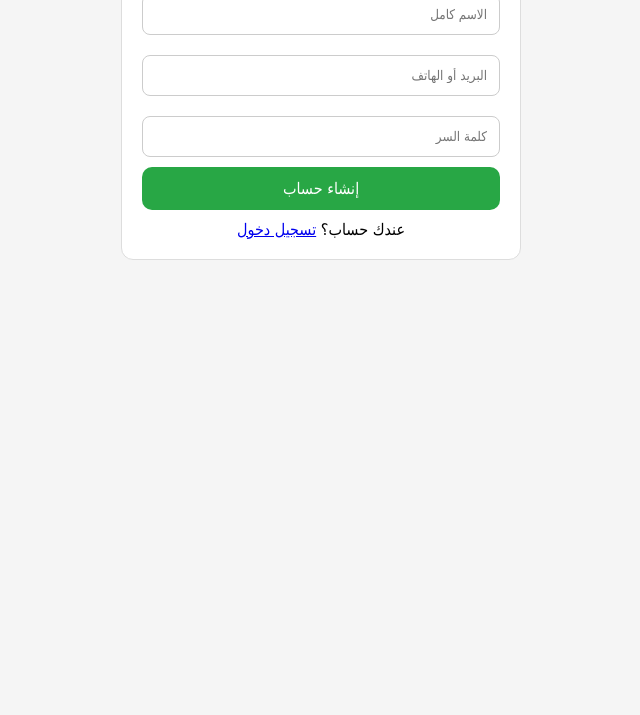
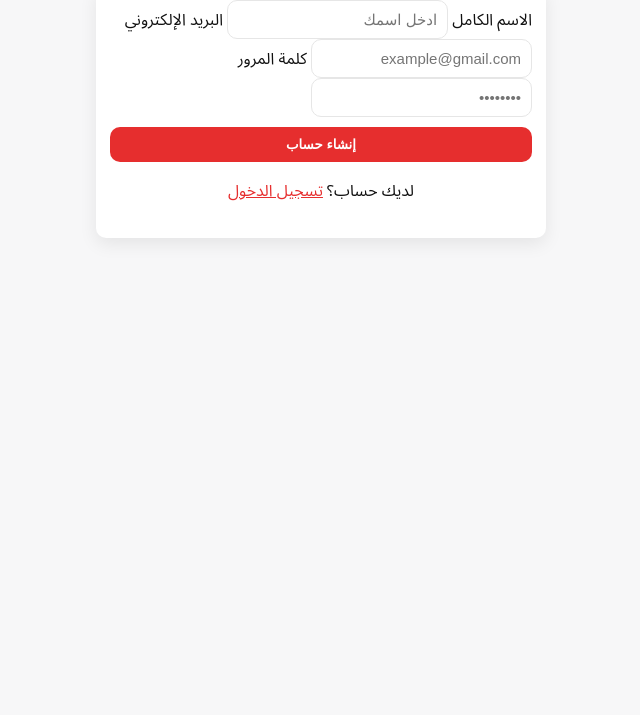
Before and after one commit to mustafaaldow233-ops/global-market-1, a plain HTML site: page pages/register.html in a window 1280 px wide. Shown: the part 105-820 px from the top of the page, without its empty margins (319-959 px from the left). Drawn offline with Linux system fonts and the light colour scheme; files that its build step writes are made by us from their sources.

Commit message:
Update register.html

```diff
--- a/pages/register.html
+++ b/pages/register.html
@@ -2,35 +2,69 @@
 <html lang="ar" dir="rtl">
 <head>
     <meta charset="UTF-8">
+    <meta name="viewport" content="width=device-width, initial-scale=1.0">
     <title>إنشاء حساب</title>
-  <link rel="stylesheet" href="../assets/css/main.css">
-  <style>
-    .form-box {max-width:400px;margin:40px auto;background:#fff;padding:20px;border-radius:12px;border:1px solid #ddd;}
-    input {width:100%;padding:12px;margin:10px 0;border:1px solid #ccc;border-radius:8px;}
-    button {width:100%;padding:12px;background:#28a745;color:#fff;border:0;border-radius:10px;font-size:16px;cursor:pointer;}
-  </style>
+    <link rel="stylesheet" href="../styles.css">
 </head>
+
 <body>
 
-<div class="form-box">
-  <h2>إنشاء حساب</h2>
+    <div class="container">
 
-  <input type="text" placeholder="الاسم كامل">
-  <input type="text" placeholder="البريد أو الهاتف">
-  <input type="password" placeholder="كلمة السر">
+        <h2 style="text-align:center;">إنشاء حساب جديد</h2>
 
-  <button onclick="register()">إنشاء حساب</button>
+        <form id="registerForm" class="result-item" style="max-width:450px;margin:20px auto;">
 
-  <p style="margin-top:10px;text-align:center;">
-    عندك حساب؟ <a href="login.html">تسجيل دخول</a>
+            <label>الاسم الكامل</label>
+            <input type="text" id="name" required class="search-input" placeholder="ادخل اسمك">
+
+            <label>البريد الإلكتروني</label>
+            <input type="email" id="email" required class="search-input" placeholder="example@gmail.com">
+
+            <label>كلمة المرور</label>
+            <input type="password" id="password" required class="search-input" placeholder="••••••••">
+
+            <button type="submit" class="search-btn" style="width:100%;margin-top:10px;">
+                إنشاء حساب
+            </button>
+
+            <p style="text-align:center;margin-top:12px;">
+                لديك حساب؟ <a href="login.html" style="color:#e62e2e;">تسجيل الدخول</a>
             </p>
+
+        </form>
+
     </div>
 
     <script>
-function register() {
-  alert("تم إنشاء الحساب ✔");
-  location.href = "login.html";
+        const registerForm = document.getElementById("registerForm");
+
+        registerForm.addEventListener("submit", function(e){
+            e.preventDefault();
+
+            let name = document.getElementById("name").value.trim();
+            let email = document.getElementById("email").value.trim();
+            let password = document.getElementById("password").value.trim();
+
+            if(name === "" || email === "" || password === ""){
+                alert("الرجاء ملء جميع الحقول");
+                return;
             }
+
+            // حفظ البيانات داخل localStorage
+            let user = {
+                name: name,
+                email: email,
+                password: password
+            };
+
+            localStorage.setItem("user", JSON.stringify(user));
+
+            alert("تم إنشاء الحساب بنجاح!");
+
+            // تحويل إلى صفحة تسجيل الدخول
+            window.location.href = "login.html";
+        });
     </script>
 
 </body>
```
Lines whose indentation alone changed are shown as unchanged.
